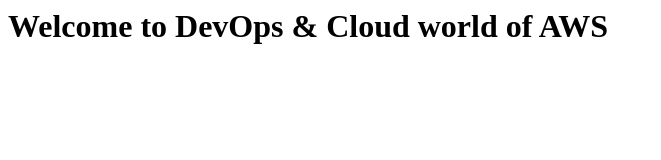
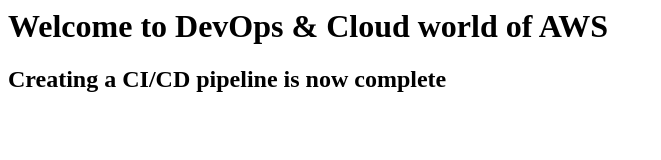
Before and after one commit to neel-max/website, a plain HTML site: page index.html in a window 1280 px wide. Shown: the whole page, without its empty margins (0-661 px from the left). Drawn offline with Linux system fonts and the light colour scheme.

Commit message:
added another header

```diff
--- a/index.html
+++ b/index.html
@@ -2,5 +2,6 @@
 <title>Jenkins CI/CD pipelie</title>
 <body>
 <h1>Welcome to DevOps & Cloud world of AWS</h1>
+<h2>Creating a CI/CD pipeline is now complete</h2>
 </body>
 </html>
```
